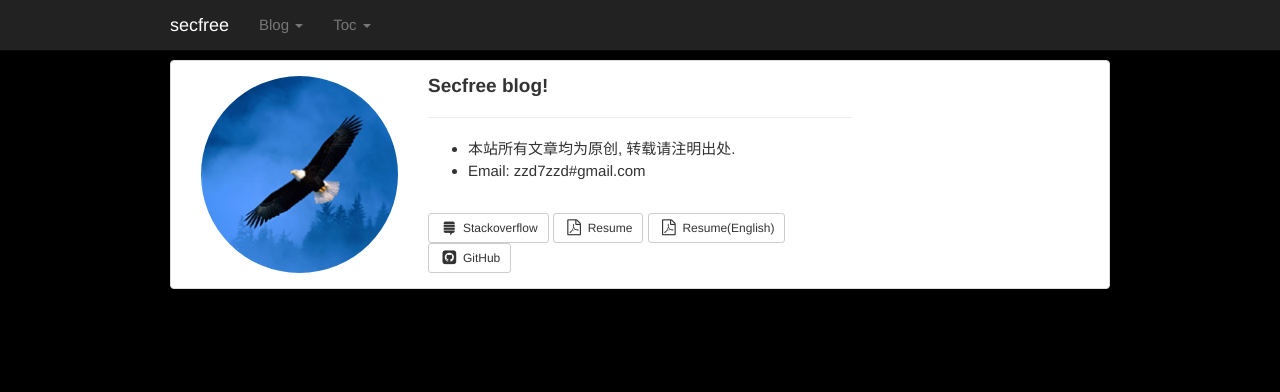
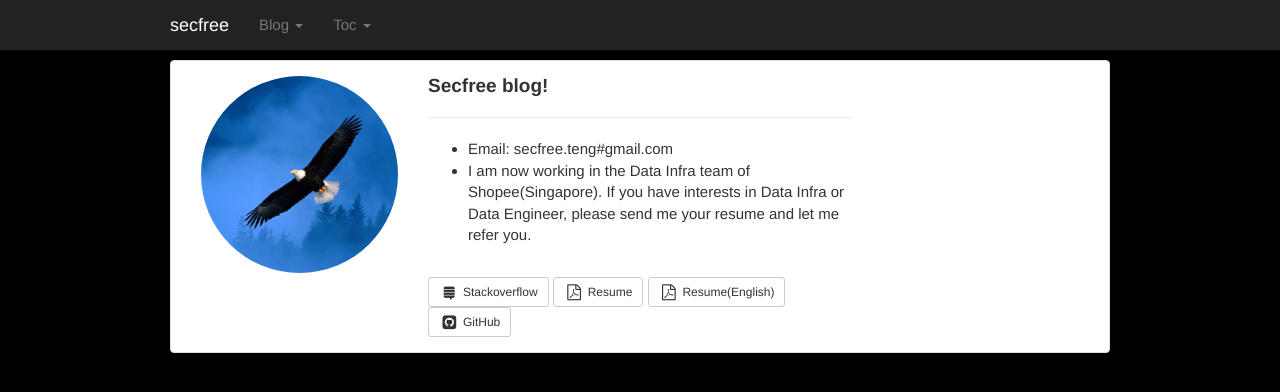
Before and after one commit to secfree/secfree.github.io, a Jekyll site: the page built from index.md, in a window 1280 px wide. Shown: the top 392 px of the page. Built offline with Jekyll 4.4.1, drawn with Linux system fonts in a browser that asks for light colours; nearby versions of some CDN libraries.

Commit message:
Update index

```diff
--- a/index.md
+++ b/index.md
@@ -13,5 +13,5 @@ sitemap:
 
 ---
 
-- 本站所有文章均为原创, 转载请注明出处.
-- Email: zzd7zzd#gmail.com
+- Email: secfree.teng#gmail.com
+- I am now working in the Data Infra team of Shopee(Singapore). If you have interests in Data Infra or Data Engineer, please send me your resume and let me refer you.
```
